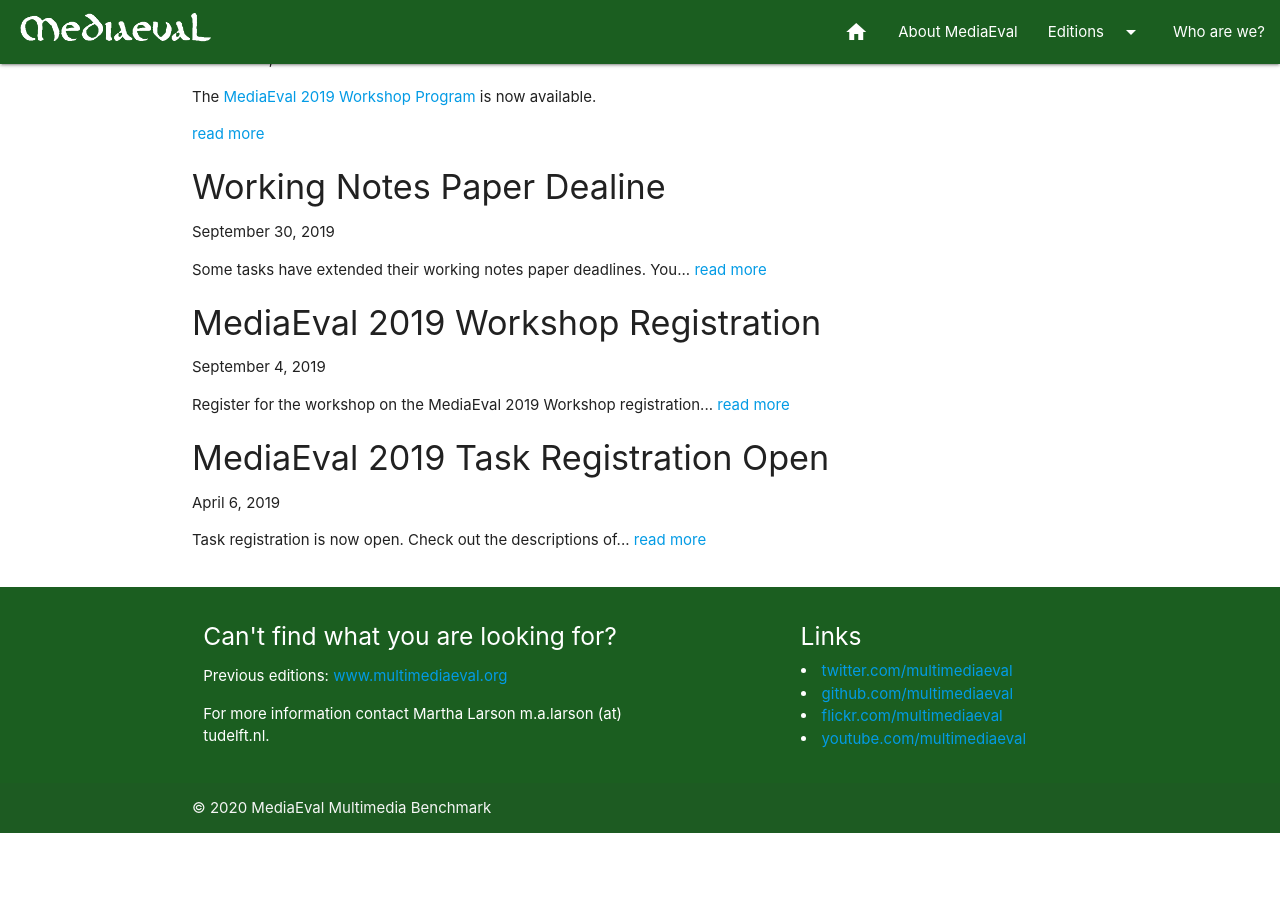
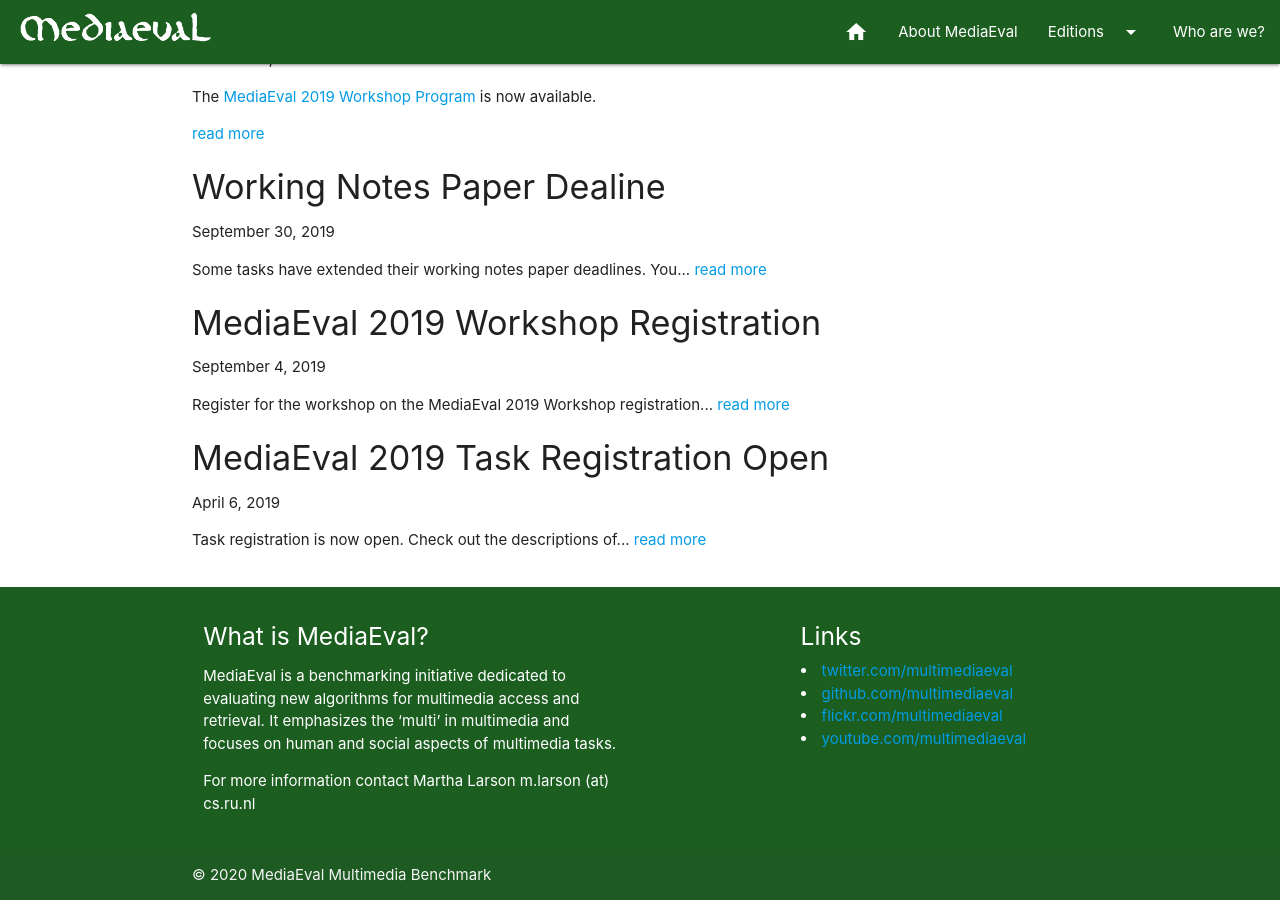
Before and after one commit to multimediaeval/multimediaeval.github.io, a Jekyll site: the page built from index.html, in a window 1280 px wide and 900 px high, scrolled down 551 px. Built offline with Jekyll 4.4.1, drawn with Linux system fonts in a browser that asks for light colours; the list of posts is cut into pages by our own code; before the commit the page ends 1384 px from its top, so only the background shows below that.

Commit message:
Change content and Martha e-mail

```diff
--- a/_includes/bs/footer/footer.html
+++ b/_includes/bs/footer/footer.html
@@ -4,10 +4,11 @@
 
     <div class='row'>
       <div class="col l6 s12">
-        <h5 class="white-text">Can't find what you are looking for?</h5>
-        <p>Previous editions: <a href="http://www.multimediaeval.org/">www.multimediaeval.org</a></p>
+        <h5 class="white-text">What is MediaEval?</h5>
+        <p>MediaEval is a benchmarking initiative dedicated to evaluating new algorithms for multimedia access and retrieval.
+          It emphasizes the ‘multi’ in multimedia and focuses on human and social aspects of multimedia tasks.</p>
 
-        <p>For more information contact Martha Larson m.a.larson (at) tudelft.nl.</p>
+        <p>For more information contact Martha Larson m.larson (at) cs.ru.nl</p>
       </div>
       <div class="col l4 offset-l2 s12">
         <h5 class="white-text">Links</h5>
```
